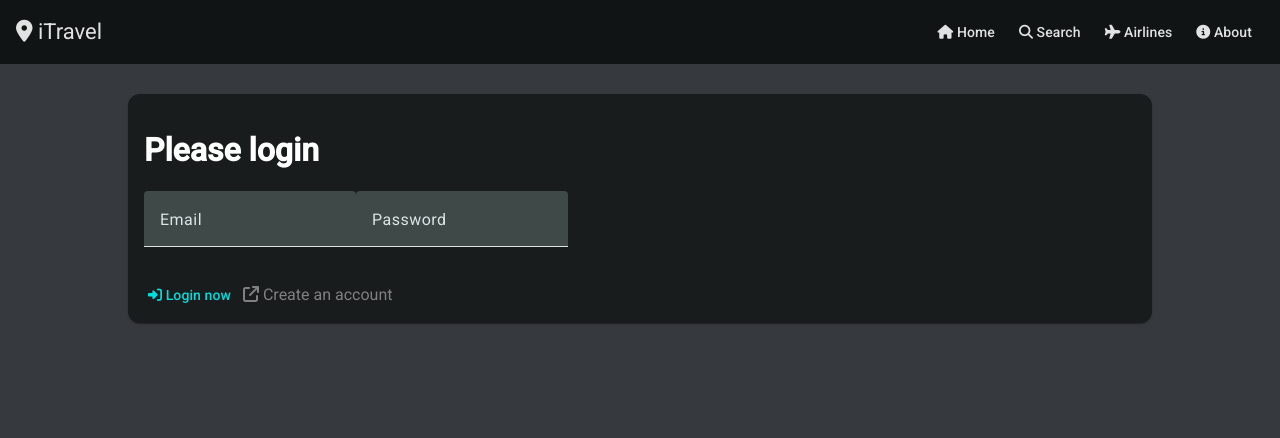
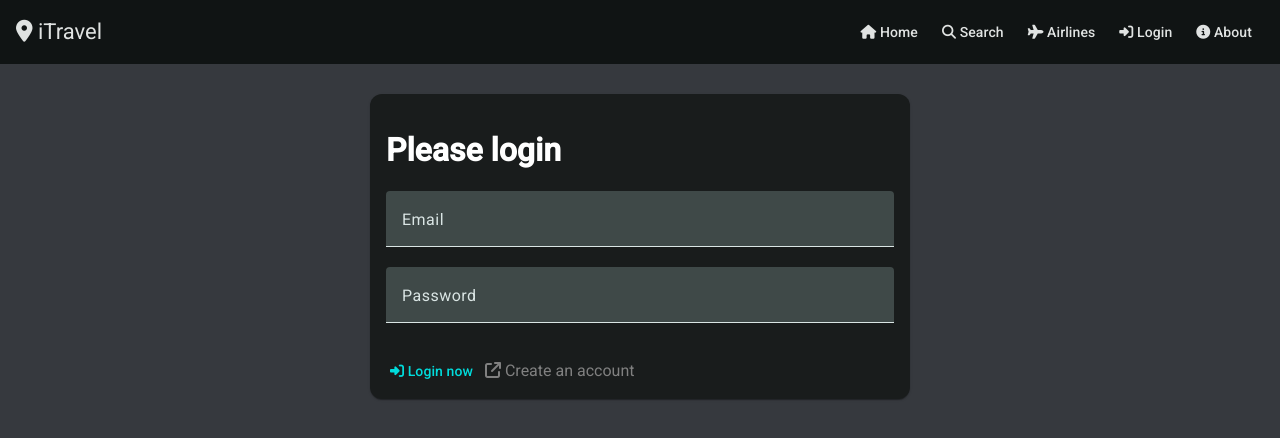
Before and after one commit to IgorGolubovski01/angular-project-2025, an Angular app: page /login in a window 1280 px wide. Shown: the top 438 px of the page. Built offline with nearby package versions, Linux system fonts and the light colour scheme.

Commit message:
Added UserService/mock login

```diff
--- a/src/app/app.component.html
+++ b/src/app/app.component.html
@@ -14,6 +14,10 @@
         <i class="fa-solid fa-plane"></i> Airlines
     </a>
 
+    <a routerLink="/login" mat-button>
+       <i class="fa-solid fa-right-to-bracket"></i> Login
+    </a>
+
     <a routerLink="/about" mat-button>
         <i class="fa-solid fa-circle-info"></i> About
     </a>
--- a/src/app/login/login.component.html
+++ b/src/app/login/login.component.html
@@ -1,22 +1,20 @@
-<div class="wrapper">
-
-    <mat-card>
+<mat-card class="auth-card">
     <mat-card-header>
         <h1>Please login</h1>
     </mat-card-header>
     <mat-card-content>
         <mat-form-field class="full-width">
             <mat-label>Email</mat-label>
-                <input type="text" matInput placeholder="Input your email...">
+            <input type="text" matInput placeholder="Input your email..." [(ngModel)]="email">
         </mat-form-field>
 
-            <mat-form-field type="password" class="full-width">
+        <mat-form-field class="full-width">
             <mat-label>Password</mat-label>
-                <input matInput placeholder="Input your password...">
+            <input type="password" matInput placeholder="Input your password..." [(ngModel)]="password">
         </mat-form-field>
     </mat-card-content>
     <mat-card-actions>
-            <button mat-button>
+        <button type="button" mat-button (click)="doLogin()">
             <i class="fa-solid fa-right-to-bracket"></i> Login now
         </button>
         <a routerLink="/signup">
@@ -24,5 +22,3 @@
         </a>
     </mat-card-actions>
 </mat-card>
-
-</div>
--- a/src/app/login/login.component.ts
+++ b/src/app/login/login.component.ts
@@ -4,6 +4,8 @@ import {MatFormFieldModule} from '@angular/material/form-field';
 import {FormsModule} from '@angular/forms';
 import { MatCardModule } from '@angular/material/card';
 import { MatButtonModule } from '@angular/material/button';
+import { UserService } from '../../services/user.service';
+import { Router } from '@angular/router';
 
 @Component({
   selector: 'app-login',
@@ -12,5 +14,19 @@ import { MatButtonModule } from '@angular/material/button';
   styleUrl: './login.component.css'
 })
 export class LoginComponent {
+  public email: string = ''
+  public password: string = ''
+
+  constructor(private router: Router){}
+
+  public doLogin(){
+    if(UserService.login(this.email, this.password)){
+      this.router.navigate(['about'])
+      return
+    }
+
+    alert('Bad credentials.')
+  }
+
 
 }
--- /dev/null
+++ b/src/services/user.service.ts
@@ -0,0 +1,45 @@
+import { UserModel } from "../app/models/user.model"
+
+export class UserService{
+
+    static retrieveUsers(): UserModel[] {
+        if(!localStorage.getItem('users')){
+            const arr: UserModel[] = [
+                    {
+                        email: 'user@example.com',
+                        password: 'user123',
+                        orders: []
+                    }
+                ]
+
+            localStorage.setItem('users',JSON.stringify(arr))
+        }
+
+        return JSON.parse(localStorage.getItem('users')!)
+    }
+
+    static login(email: string, password: string): boolean{
+
+        for( let user of this.retrieveUsers()){
+            if(user.email  === email && user.password === password){
+                localStorage.setItem('active', user.email)
+                return true
+            }
+        }
+
+        return false
+    }
+
+    static getActiveUsers(): UserModel | null {
+        if ( !localStorage.getItem('active'))
+            return null
+
+        for( let user of this.retrieveUsers()){
+            if(user.email  === localStorage.getItem('active')){
+                return user
+            }
+        }
+
+        return null
+    }
+}
--- a/src/styles.css
+++ b/src/styles.css
@@ -1,7 +1,7 @@
 html,
 body {
     height: 100%;
-    background-color: 	#36393e;
+    background-color: #36393e;
     color: white;
 }
 
@@ -32,9 +32,20 @@ body {
     align-items: center;
 }
 
-.wrapper{
+.wrapper {
     margin-top: 30px;
     max-width: 80%;
     margin-left: auto;
     margin-right: auto;
 }
+
+.auth-card {
+    margin-top: 30px;
+    max-width: 540px;
+    margin-left: auto;
+    margin-right: auto;
+}
+
+.full-width{
+    width: 100%;
+}
```
Also changed, not shown: src/app/models/user.model.ts (added, +14 -0 lines). Lines whose indentation alone changed are shown as unchanged.
